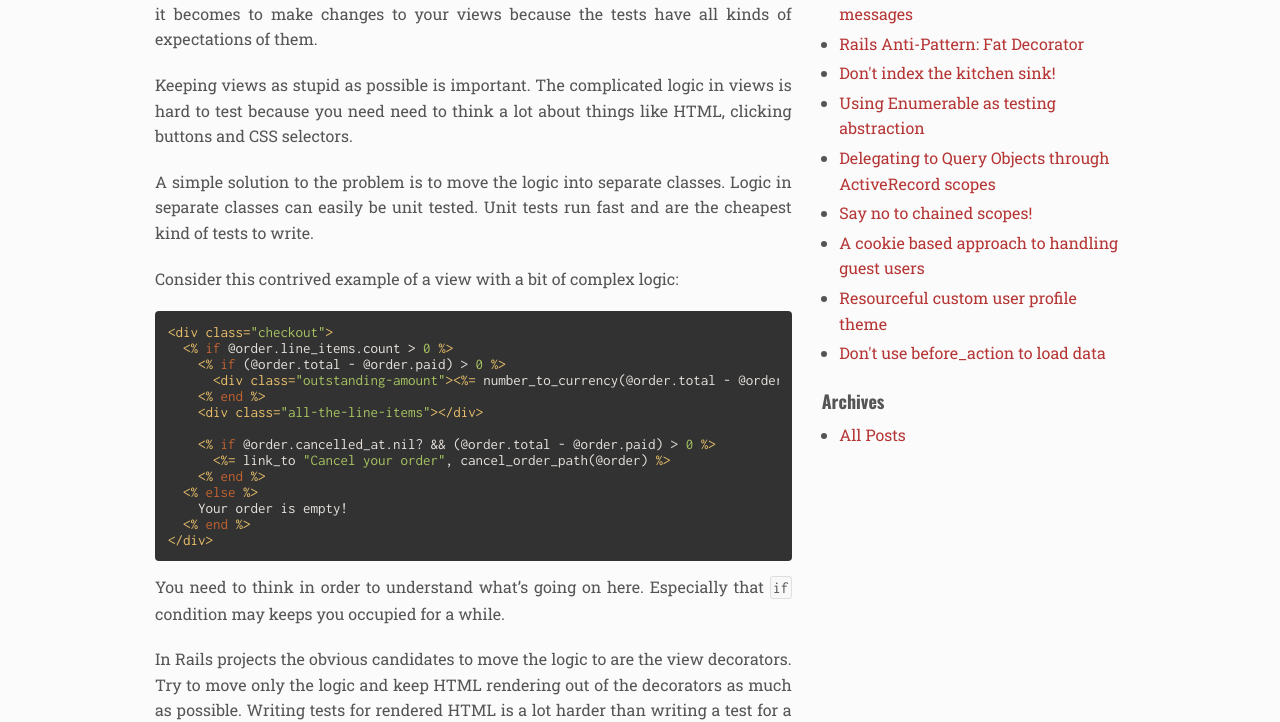
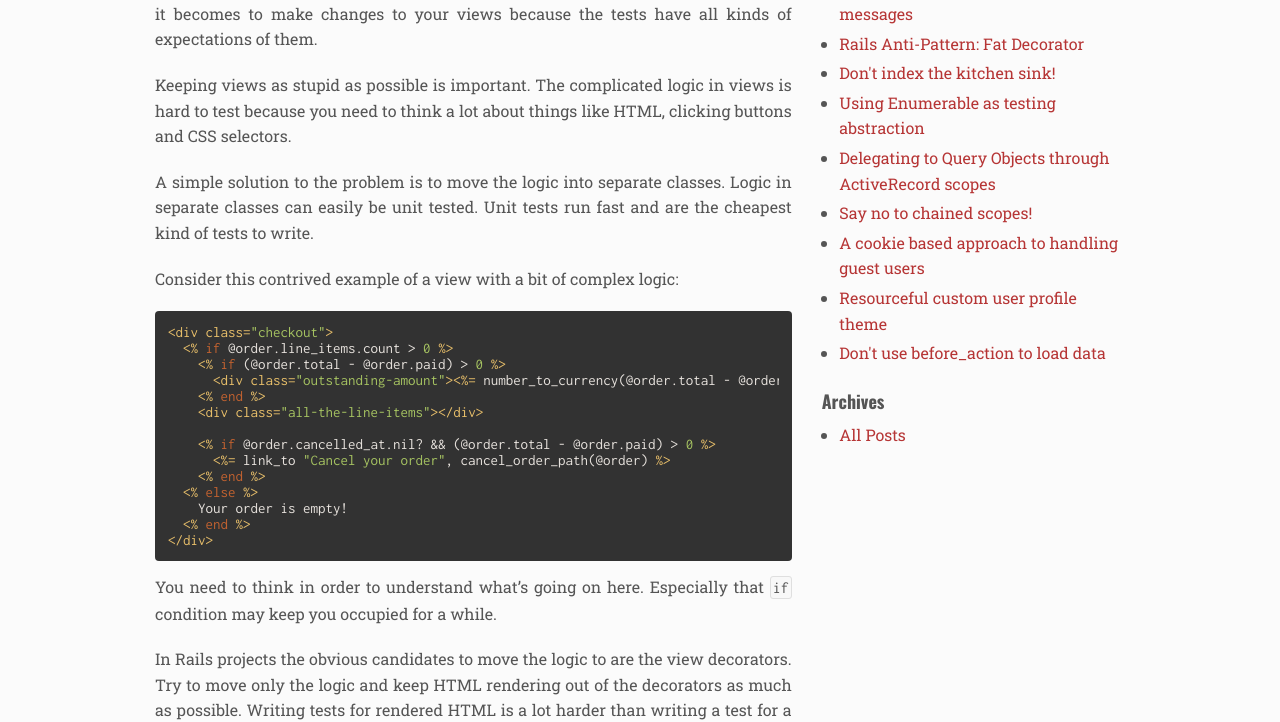
Before and after one commit to fivedigit/fivedigit.github.io, a Jekyll site: the page built from _posts/2016-10-25-im-not-testing-those-stupid-views.md, in a window 1280 px wide. Shown: the part 350-1072 px from the top of the page. Built offline with Jekyll 4.4.1, drawn with Linux system fonts in a browser that asks for light colours; nearby versions of some CDN libraries; some web fonts are replaced; comment, search, counter and statistics services are not loaded.

Commit message:
Fixes typos

```diff
--- a/_posts/2016-10-25-im-not-testing-those-stupid-views.md
+++ b/_posts/2016-10-25-im-not-testing-those-stupid-views.md
@@ -7,7 +7,7 @@ description: "Rails views can evolve into a complex mix of HTML and Ruby conditi
 ---
 Over the course of a Rails project, views that started out very simple can evolve into a complex mix of HTML with complicated nested Ruby conditionals. They become hard to understand, hard to read and hard to work with. Fixing an edge case in those views may involve the painstaking process of writing of an end-to-end test to ensure the bug has been squashed. Those kind of tests have quite an impact on the overall runtime of the test suite, so typically you don't want to write too many of them. Especially not for edge cases. The more end-to-end tests you have, the harder it becomes to make changes to your views because the tests have all kinds of expectations of them.
 
-Keeping views as stupid as possible is important. The complicated logic in views is hard to test because you need need to think a lot about things like HTML, clicking buttons and CSS selectors.
+Keeping views as stupid as possible is important. The complicated logic in views is hard to test because you need to think a lot about things like HTML, clicking buttons and CSS selectors.
 
 A simple solution to the problem is to move the logic into separate classes. Logic in separate classes can easily be unit tested. Unit tests run fast and are the cheapest kind of tests to write.
 
@@ -28,7 +28,7 @@ Consider this contrived example of a view with a bit of complex logic:
       <% end %>
     </div>
 
-You need to think in order to understand what's going on here. Especially that `if` condition may keeps you occupied for a while.
+You need to think in order to understand what's going on here. Especially that `if` condition may keep you occupied for a while.
 
 In Rails projects the obvious candidates to move the logic to are the view decorators. Try to move only the logic and keep HTML rendering out of the decorators as much as possible. Writing tests for rendered HTML is a lot harder than writing a test for a simple return value.
 
```
